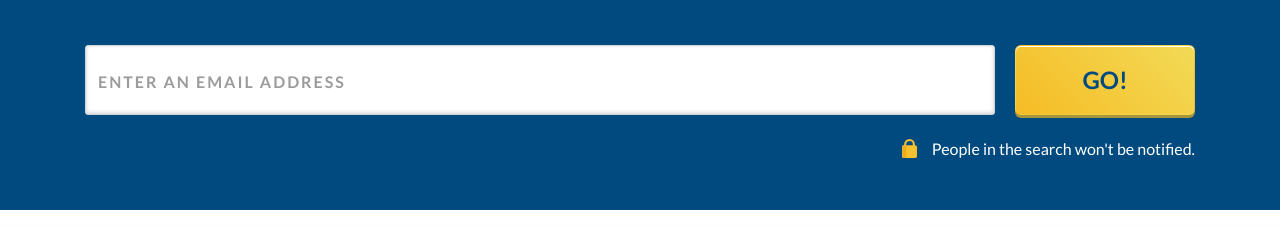
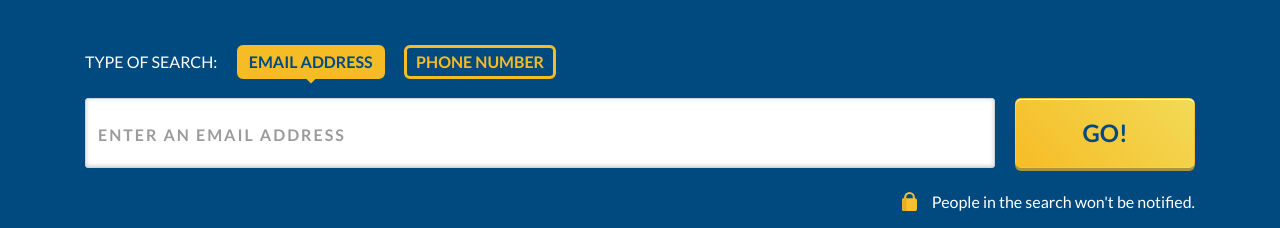
Before and after one commit to mohit-izap/feCode, a plain HTML site: page index.html in a window 1280 px wide. Shown: the part 231-459 px from the top of the page. Drawn offline with nearby package versions, Linux system fonts and the light colour scheme.

Commit message:
Implement the additional feature needed

```diff
--- a/css/style.css
+++ b/css/style.css
@@ -201,8 +201,44 @@ section {
   background-image: none;
   background-color: #f2da56!important;
 }
-
+.search-badge{
+  font-size: 16px;
+  letter-spacing: 0;
+  font-weight: 400;
+}
+form .badge{
+  cursor: pointer;
+  border: 3px solid #F6BC25;
+  border-radius: 6px;
+  color: #F6BC25;
+  font-size: 16px;
+  letter-spacing: 0;
+  font-weight: 700;
+  padding: 6px 9px
+}
+form .badge.active{
+  background: #F6BC25;
+  color: #004A80;
+  border-radius: 6px 6px 6px 0 0 0 6px;
+  position: relative;
+}
+form .badge.active::after {
+  content: '';
+  width: 0px;
+  height: 0px;
+  border-left: 5px solid transparent;
+  border-right: 5px solid transparent;
+  border-top: 5px solid #f6bc25;
+  position: absolute;
+  left: 50%;
+  bottom: -10px;
+  right: 50%;
+  transform: translate(-50%, -50%);
+}
 @media (max-width: 767px) {
+  form .badge{
+    font-size: 14px;
+  }
   .input-group {
     flex-direction: column;
   }
--- a/index.html
+++ b/index.html
@@ -36,7 +36,12 @@
         </div>
 
         <form>
-          <div class="input-group">
+          <label class="search-badge text-white mr-md-3 d-md-inline-block d-none">TYPE OF SEARCH:</label>
+          <div class="text-center d-md-inline-block">
+            <span class="badge active">EMAIL ADDRESS</span>
+            <span class="badge ml-md-3 ml-2">PHONE NUMBER</span>
+          </div>
+          <div class="input-group mt-3">
             <input class="form-control" type="text" name="email" placeholder="Enter an Email Address" />
             <p class="error-msg">Please enter a valid email address</p>
             <button id="btn-search" class="btn btn-form-submit text-uppercase" type="submit">Go!</button>
--- a/js/app.js
+++ b/js/app.js
@@ -78,4 +78,16 @@ $(document).ready(function () {
     }
   });
 
+  $("form .badge").on("click", function (e) {
+    $('form .badge').removeClass('active');
+    $(this).addClass('active');
+    if(e.target.innerHTML==='PHONE NUMBER'){
+      $('.input-group input').attr('placeholder', 'Enter a Phone Number')
+      $('.input-group .error-msg').text('Please enter a valid Phone Number');
+    }else{
+      $('.input-group input').attr('placeholder', 'Enter an Email Address')
+      $('.input-group .error-msg').text('Please enter a valid email address');
+    }
+  })
+
 });
```
